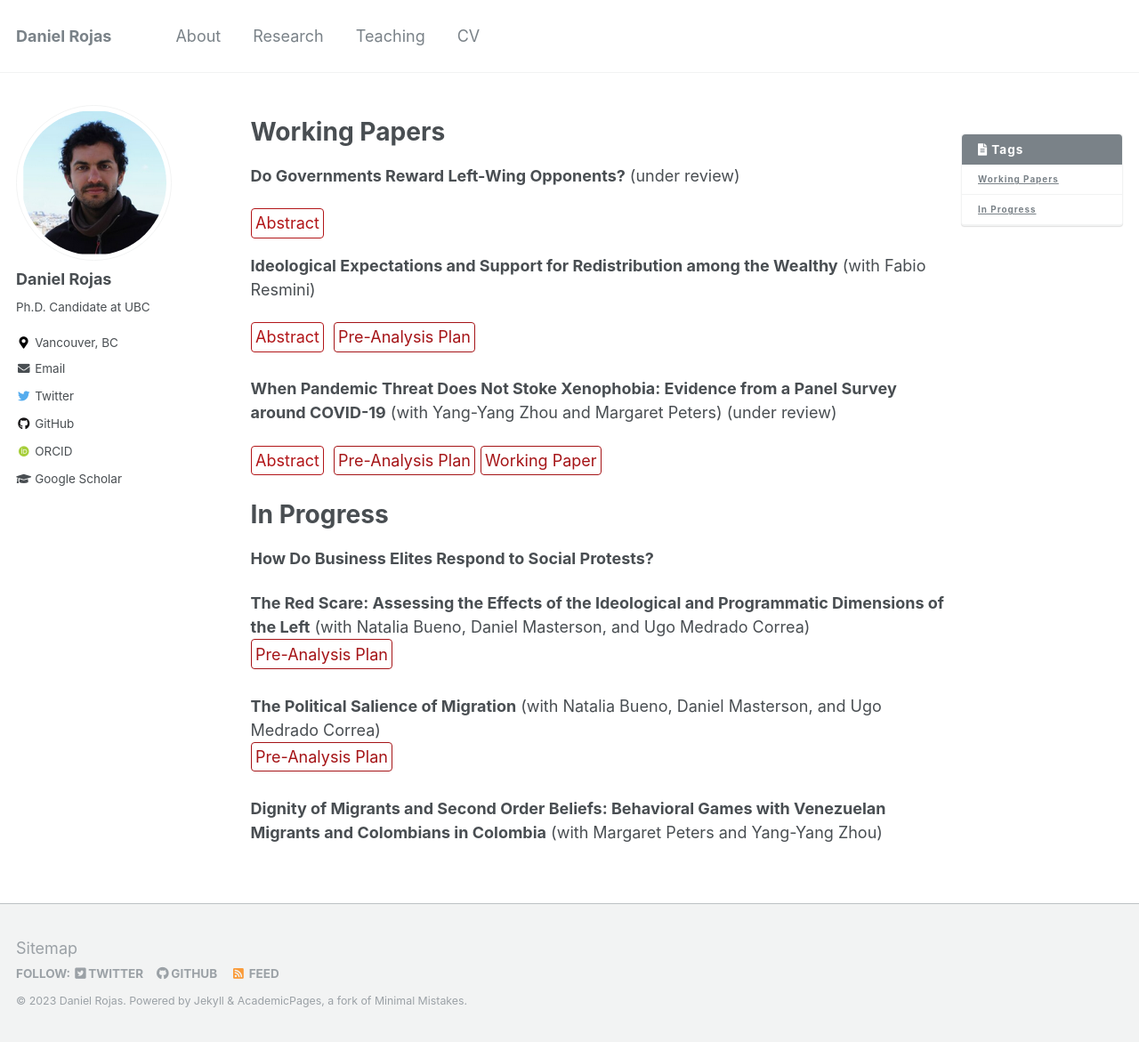
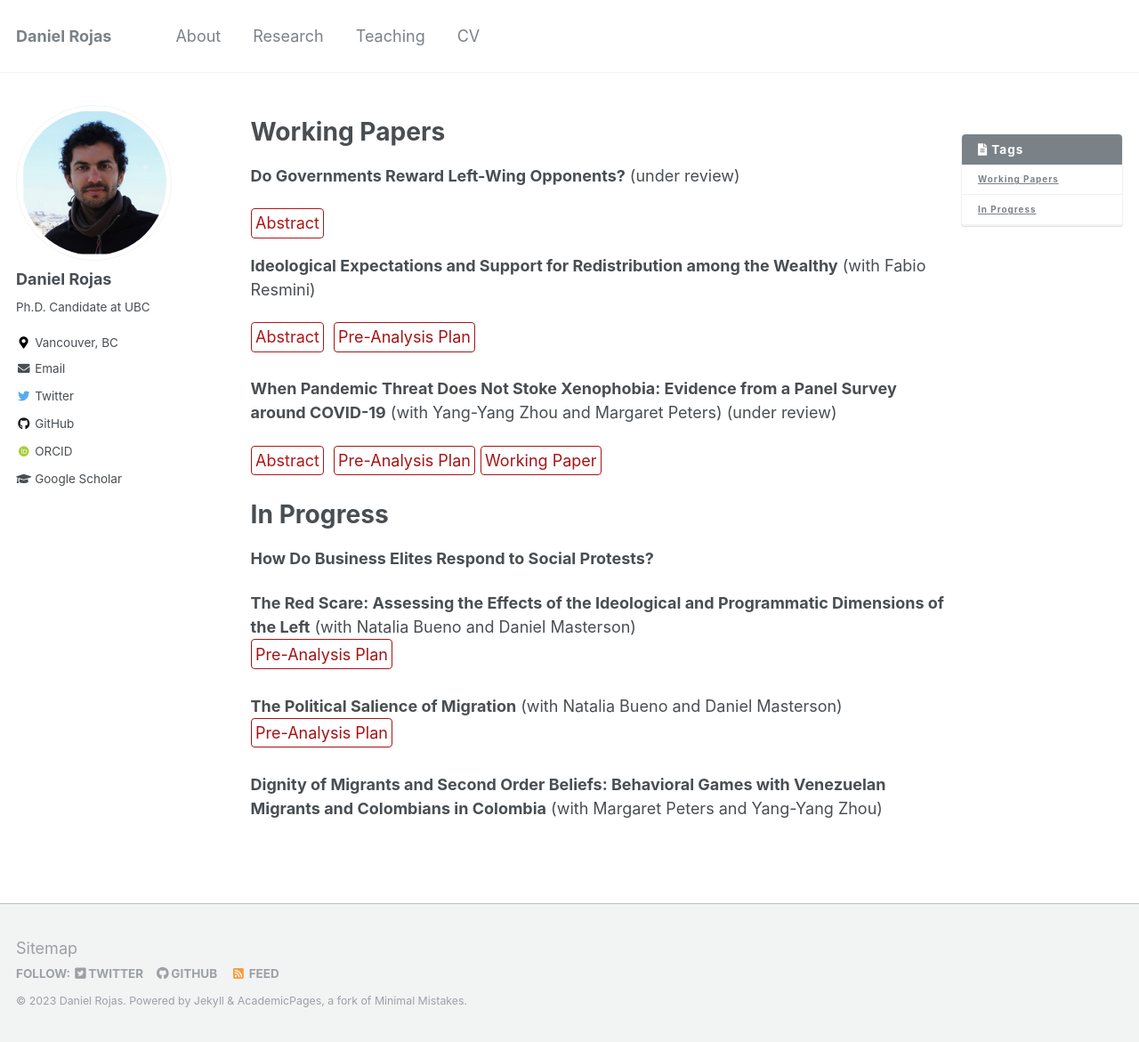
Before and after one commit to danielrojaslozano/danielrojaslozano.github.io, a Jekyll site: the page built from _pages/research.md, in a window 1280 px wide and 1171 px high. Shown: the whole window at 89% size. Built offline with Jekyll 4.4.1, drawn with Linux system fonts in a browser that asks for light colours; some web fonts are replaced.

Commit message:
Update research.md

```diff
--- a/_pages/research.md
+++ b/_pages/research.md
@@ -70,11 +70,11 @@ details > p {
 # In Progress
 **How Do Business Elites Respond to Social Protests?**
 
-**The Red Scare: Assessing the Effects of the Ideological and Programmatic Dimensions of the Left** (with Natalia Bueno, Daniel Masterson, and Ugo Medrado Correa)
+**The Red Scare: Assessing the Effects of the Ideological and Programmatic Dimensions of the Left** (with Natalia Bueno and Daniel Masterson)
 <br />
 [Pre-Analysis Plan](https://osf.io/5yrwv){: .btn--research}
 
-**The Political Salience of Migration** (with Natalia Bueno, Daniel Masterson, and Ugo Medrado Correa)
+**The Political Salience of Migration** (with Natalia Bueno and Daniel Masterson)
 <br />
 [Pre-Analysis Plan](https://osf.io/uk7qr){: .btn--research}
 
```
